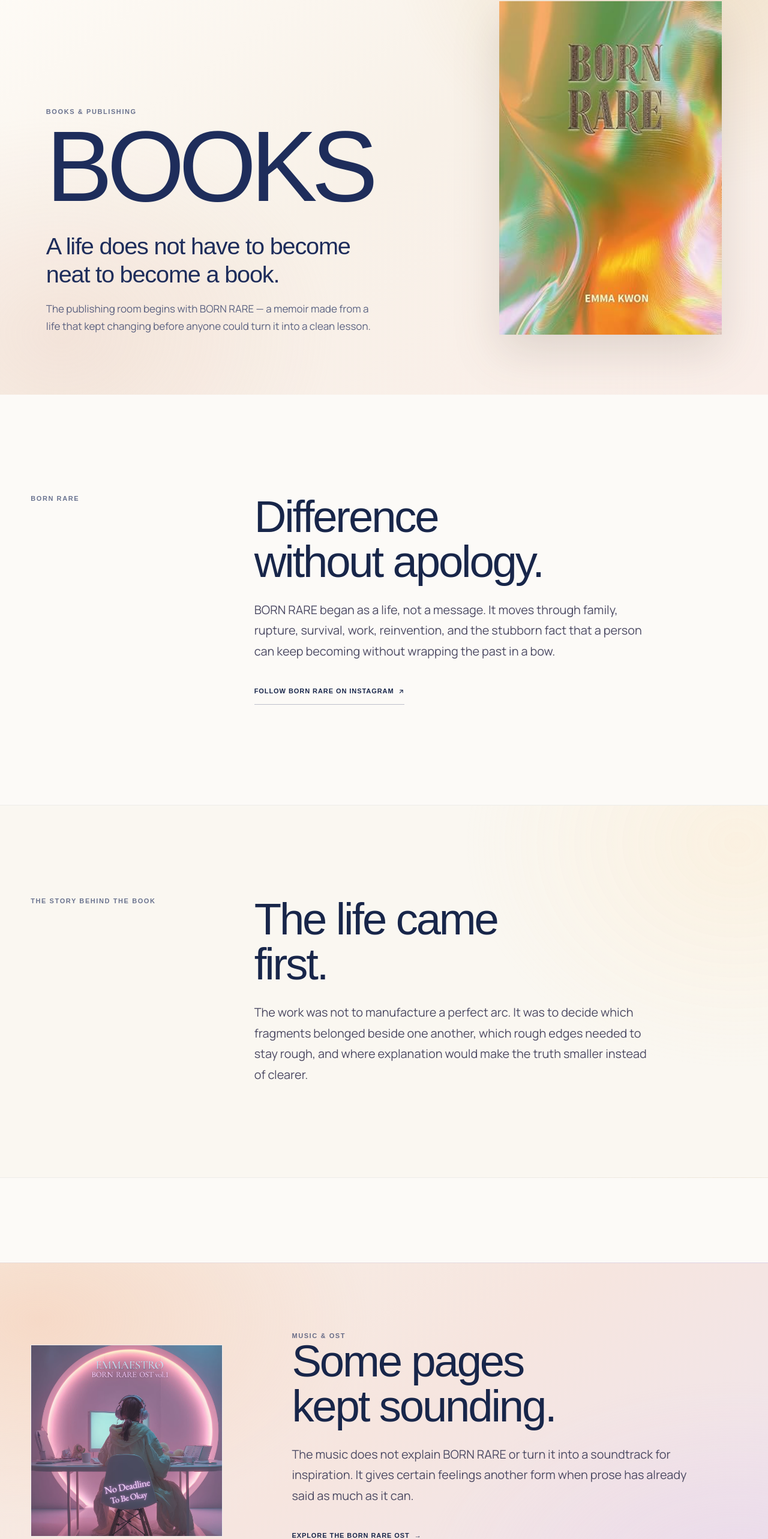
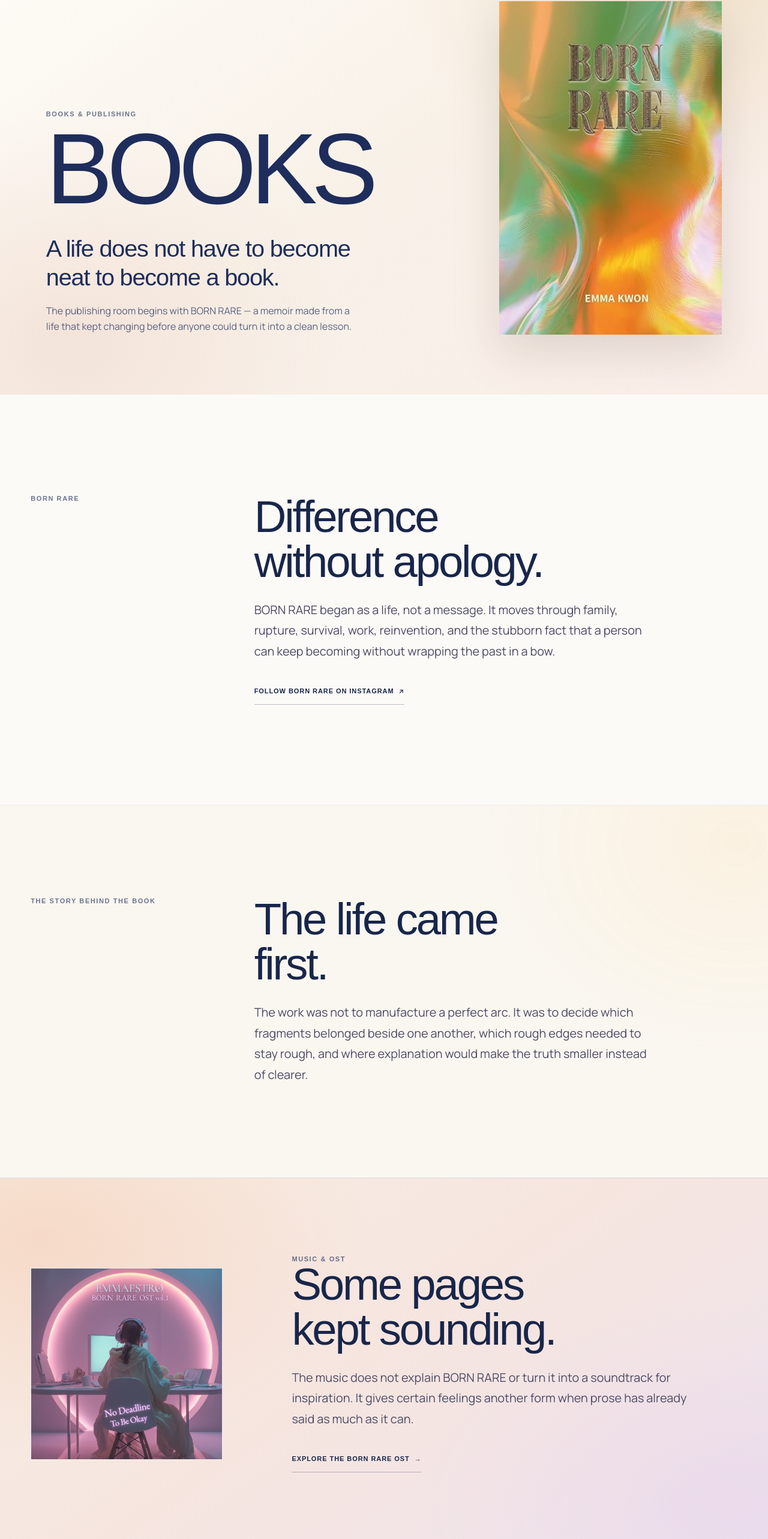
Before and after one commit to k-mama/emmakwon, a Next.js app: page /books in a window 1280 px wide. Shown: the part 190-2756 px from the top of the page at 60% size. Built offline with nearby package versions, Linux system fonts and the light colour scheme; a web font is replaced by a local one.

Commit message:
Tighten BOOKS editorial rhythm

```diff
--- a/src/app/books/page.tsx
+++ b/src/app/books/page.tsx
@@ -10,6 +10,7 @@ import {
 } from "@/content/books";
 import styles from "./page.module.css";
 import paletteStyles from "@/styles/RoomPalettes.module.css";
+import rhythmStyles from "@/styles/EditorialRhythm.module.css";
 
 export const metadata = {
   title: "Books — Emma Kwon",
@@ -30,7 +31,9 @@ export default function BooksPage() {
                 {booksHero.title}
               </h1>
               <p className={styles.heroTagline}>{booksHero.tagline}</p>
-              <p className={styles.heroSupporting}>{booksHero.supporting}</p>
+              <p className={`${styles.heroSupporting} ${rhythmStyles.heroSupport}`}>
+                {booksHero.supporting}
+              </p>
             </div>
             <figure className={styles.heroBook}>
               {/* eslint-disable-next-line @next/next/no-img-element */}
@@ -79,9 +82,13 @@ export default function BooksPage() {
           </div>
         </section>
 
-        <section id="music-ost" className={styles.music} aria-labelledby="music-heading">
+        <section
+          id="music-ost"
+          className={`${styles.music} ${rhythmStyles.fullBleedSection}`}
+          aria-labelledby="music-heading"
+        >
           <div className="container">
-            <div className={styles.musicStage}>
+            <div className={`${styles.musicStage} ${rhythmStyles.fullBleedStage}`}>
               <figure className={styles.musicCoverFrame}>
                 {/* eslint-disable-next-line @next/next/no-img-element */}
                 <img
@@ -106,7 +113,7 @@ export default function BooksPage() {
           </div>
         </section>
 
-        <section className={styles.ending}>
+        <section className={`${styles.ending} ${rhythmStyles.ending}`}>
           <div className="container">
             <h2 className={styles.endingHeadline}>{booksEnding.headline}</h2>
             <Link href={booksEnding.cta.href} className={styles.endingLink}>
```
